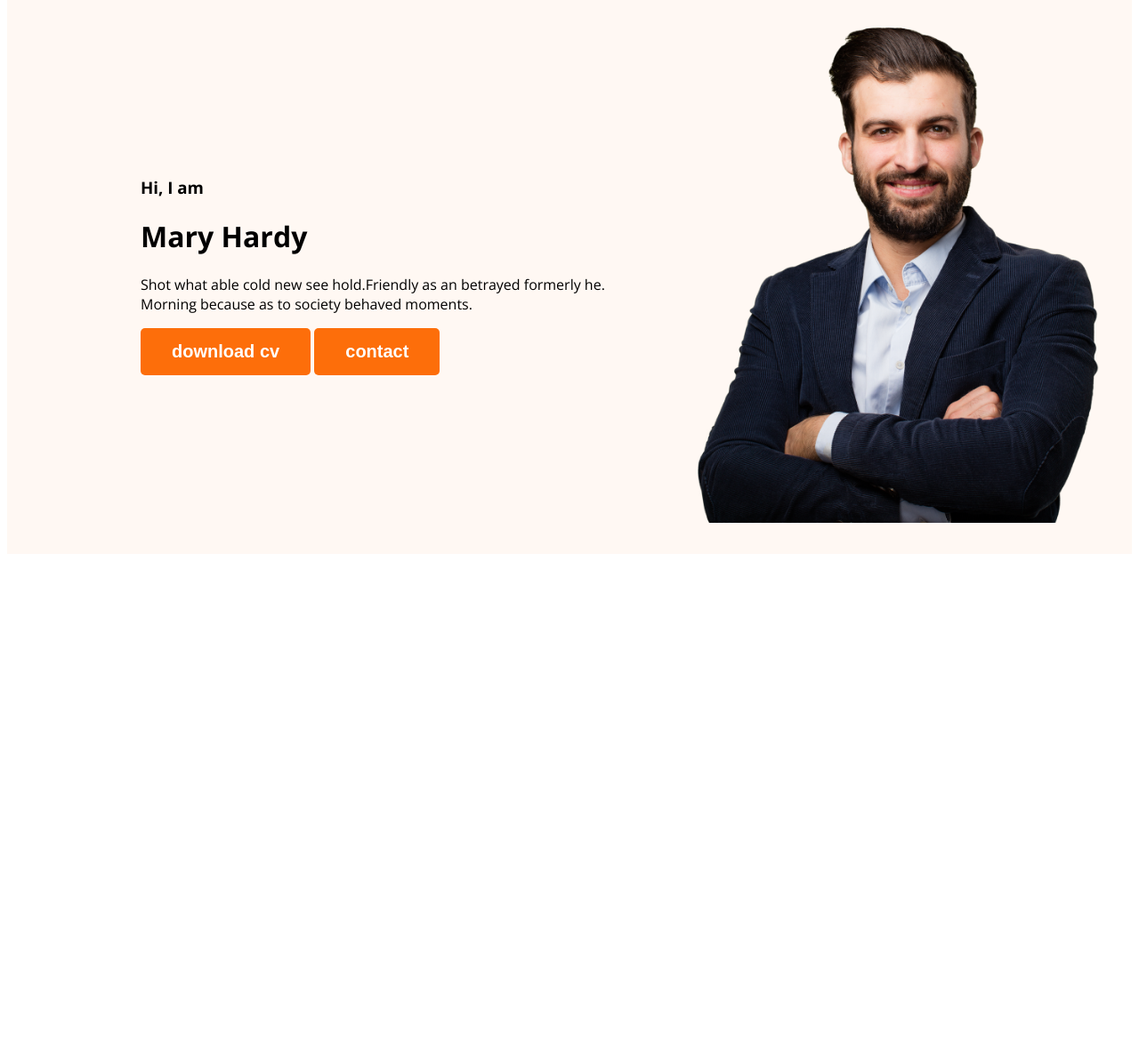
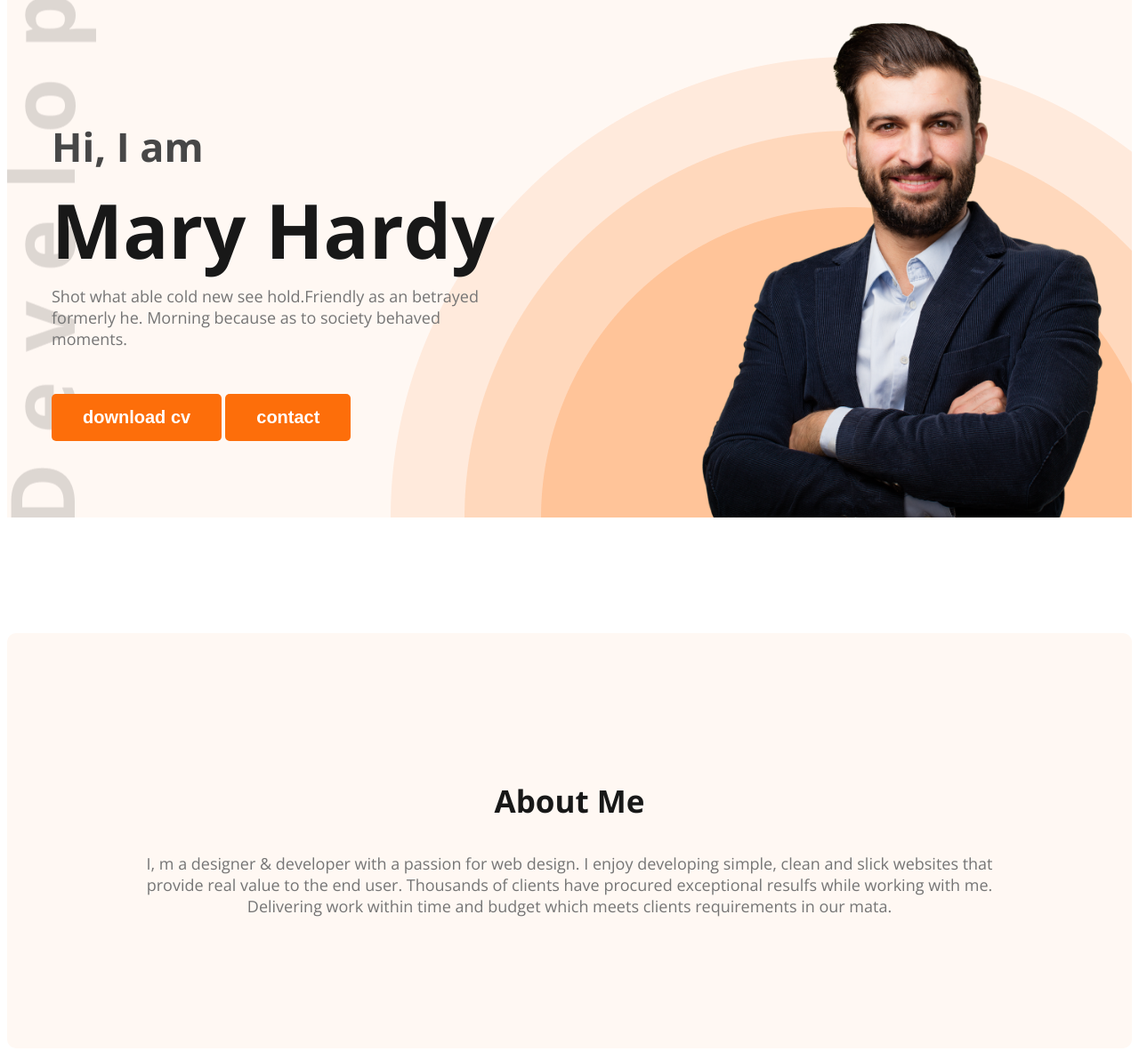
Before and after one commit to sakibalam12345/web-developer-portfolio, a plain HTML site: page index.html in a window 1280 px wide. Shown: the part 181-1363 px from the top of the page at 89% size. Before the commit the page ends 812 px from the top, so only its background shows below. Drawn offline with nearby package versions, Linux system fonts and the light colour scheme.

Commit message:
main first part

```diff
--- a/index.html
+++ b/index.html
@@ -20,10 +20,10 @@
             </ul>
         </nav>
             <div class="banner">
-                <div>
-                    <h3>Hi, I  am</h3>
-                    <h1>Mary Hardy</h1>
-                    <p>Shot what able cold new see hold.Friendly as an betrayed formerly he. Morning because as to society behaved moments.</p>
+                <div class="banner-content">
+                    <h3 class="asd">Hi, I  am</h3>
+                    <h1 class="llk">Mary Hardy</h1>
+                    <p class="hjk">Shot what able cold new see hold.Friendly as an betrayed formerly he. Morning because as to society behaved moments.</p>
                     <button class="btn-style">download cv</button>
                     <button class="btn-style">contact</button>
                 </div>
@@ -31,11 +31,14 @@
                     <img class="hardy-bhai" src="./images/hardy.png" alt="hardy bhai">
                 </div>
             </div>
+    </header>
+    <main>
+        <section class="about">
+            <h3 class="section-title">About Me</h3>
+            <p class="section-about">I, m a designer & developer with a passion for web design. I enjoy developing simple, clean and slick websites that provide real value to the end user. Thousands of clients have procured exceptional resulfs while working with me. Delivering work within time and budget which meets clients requirements in our mata.</p>
 
-    </header>
-    <body>
-
-    </body>
+        </section>
+    </main>
     <footer>
 
     </footer>
--- a/styles/porfolio.css
+++ b/styles/porfolio.css
@@ -44,17 +44,75 @@ nav a {
     font-weight: 700;
     padding: 15px 35px;
 }
+
 /*header section */
-.banner{
-    padding: 30px 30px 30px 150px;
+.banner {
+    padding: 25px 25px 0px 50px;
     display: flex;
     align-items: center;
+    justify-content: space-between;
+
 }
 
-.header{
-    background-color: #FFF8F3;;
+.banner-content {
+    max-width: 500px;
 }
-.hardy-bhai{
+
+.header {
+    background-color: #FFF8F3;
+    background-image: url('./header_bg.png'), url('./developer.png');
+    background-repeat: no-repeat;
+    background-position: bottom right, left;
+
+}
+
+.hardy-bhai {
     width: 500px;
-    height: 580px;
+    margin-bottom: -5px;
 }
+
+.asd {
+    color: #474747;
+    font-size: 45px;
+    font-weight: 600;
+    margin-bottom: 5px;
+}
+
+.llk {
+    color: #181818;
+    font-size: 85px;
+    font-weight: 700;
+    margin-top: 0px;
+    margin-bottom: 5px;
+}
+
+.hjk {
+    color: #757575;
+    font-size: 18px;
+    font-weight: 400;
+    margin-top: 0px;
+    margin-bottom: 50px;
+}
+
+/*header ends*/
+/* main starts*/
+
+.about {
+    padding: 130px;
+    border-radius: 10px;
+    background: #FFF8F3;
+    margin-top: 130px;
+}
+
+.section-title {
+    color: #181818;
+    text-align: center;
+    font-size: 35px;
+    font-weight: 700;
+}
+.section-about{
+    color:  #757575;
+    text-align: center;
+font-size: 18px;
+font-weight: 400;
+}
```
Also changed, not shown: styles/developer.png (added), styles/header_bg.png (added).
